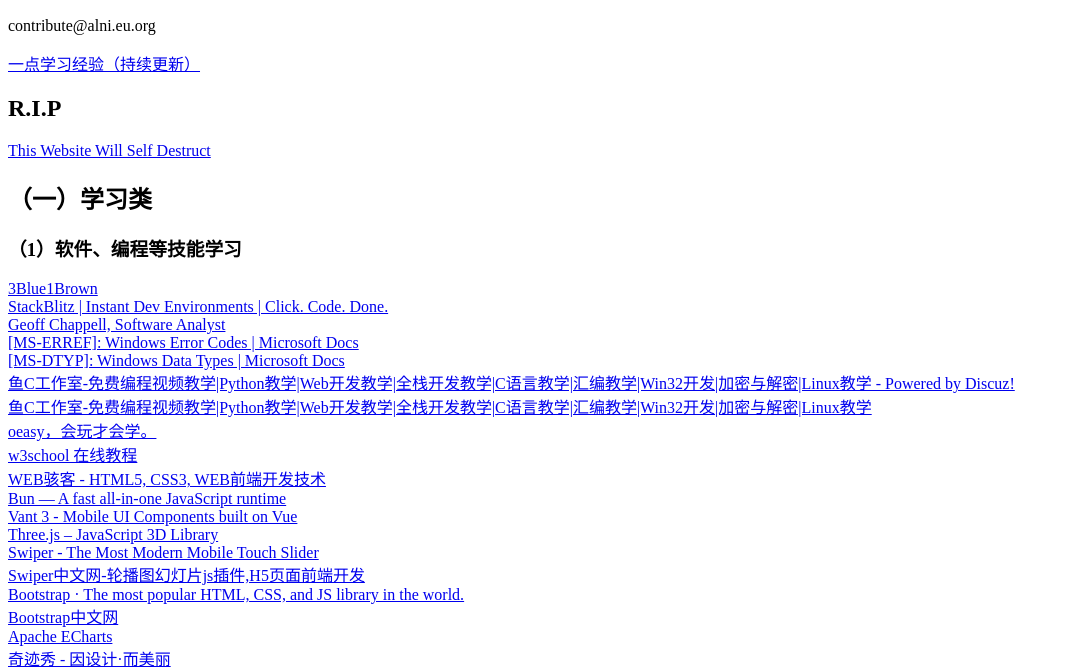
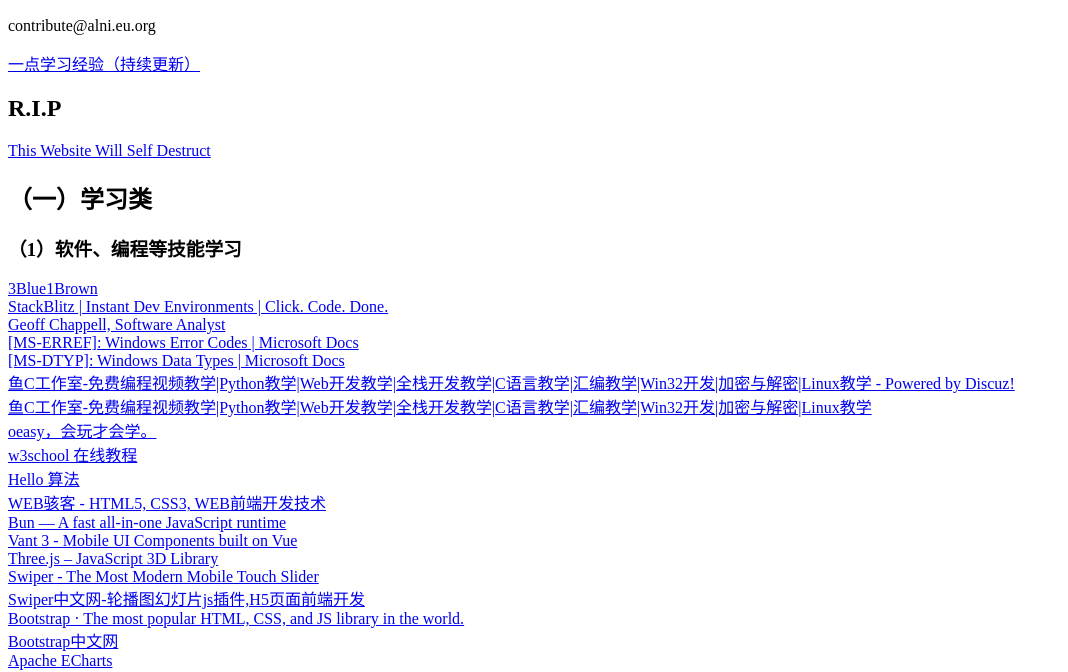
Before and after one commit to fgh23333/alni.eu.org, a plain HTML site: page index.html in a window 1280 px wide. Shown: the part 118-790 px from the top of the page, without its empty margins (0-1068 px from the left). Drawn offline with Linux system fonts and the light colour scheme; a script that the page names is missing.

Commit message:
Update index.html

```diff
--- a/index.html
+++ b/index.html
@@ -30,6 +30,7 @@
             <div><a href="https://ilovefishc.com/">鱼C工作室-免费编程视频教学|Python教学|Web开发教学|全栈开发教学|C语言教学|汇编教学|Win32开发|加密与解密|Linux教学</a></div>
             <div><a href="http://oeasy.org/">oeasy，会玩才会学。</a></div>
             <div><a href="https://www.w3school.com.cn/">w3school 在线教程</a></div>
+            <div><a href="https://www.hello-algo.com/">Hello 算法</a></div>
             <div><a href="https://www.webhek.com/">WEB骇客 - HTML5, CSS3, WEB前端开发技术</a></div>
             <div><a href="https://bun.sh/">Bun — A fast all-in-one JavaScript runtime</a></div>
             <div><a href="https://youzan.github.io/vant/#/zh-CN">Vant 3 - Mobile UI Components built on Vue</a></div>
```
